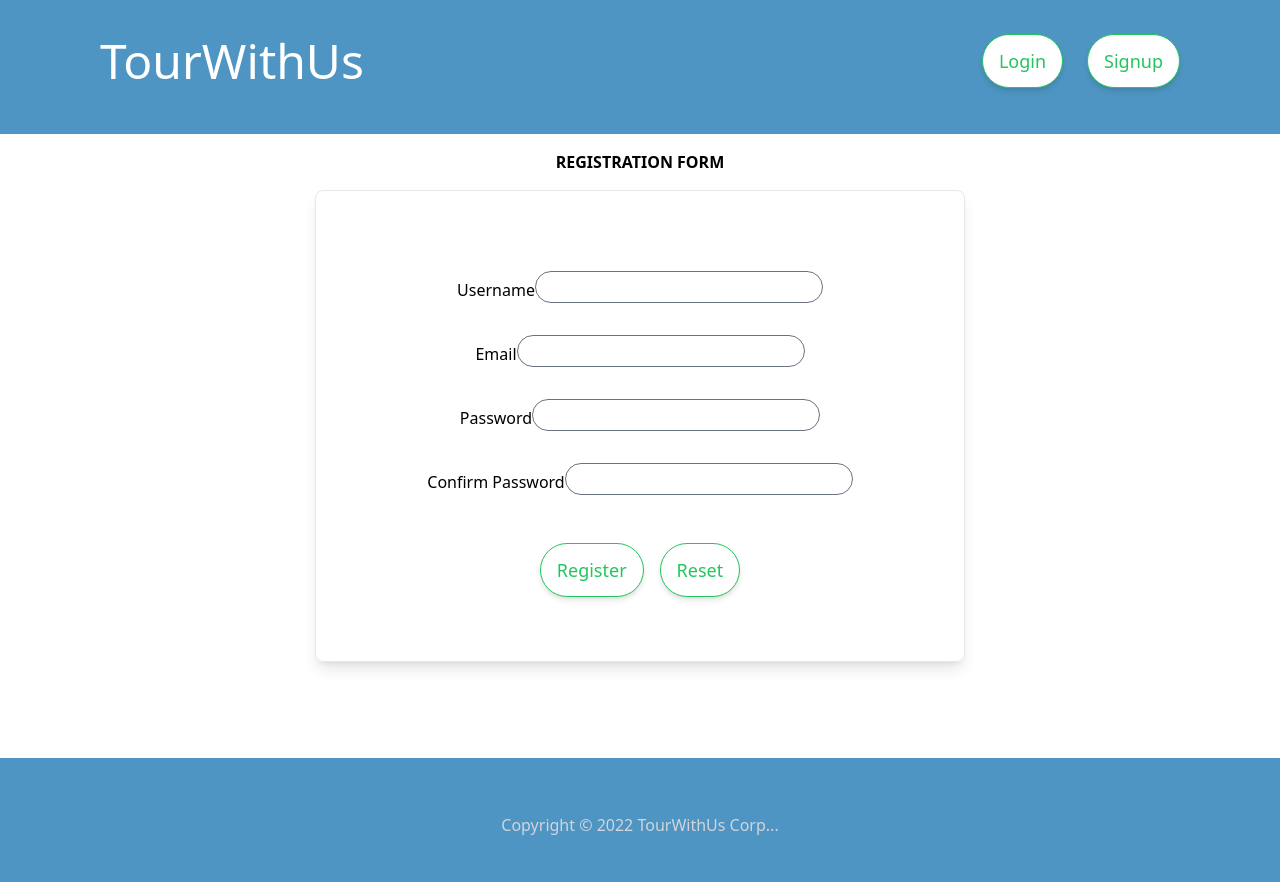
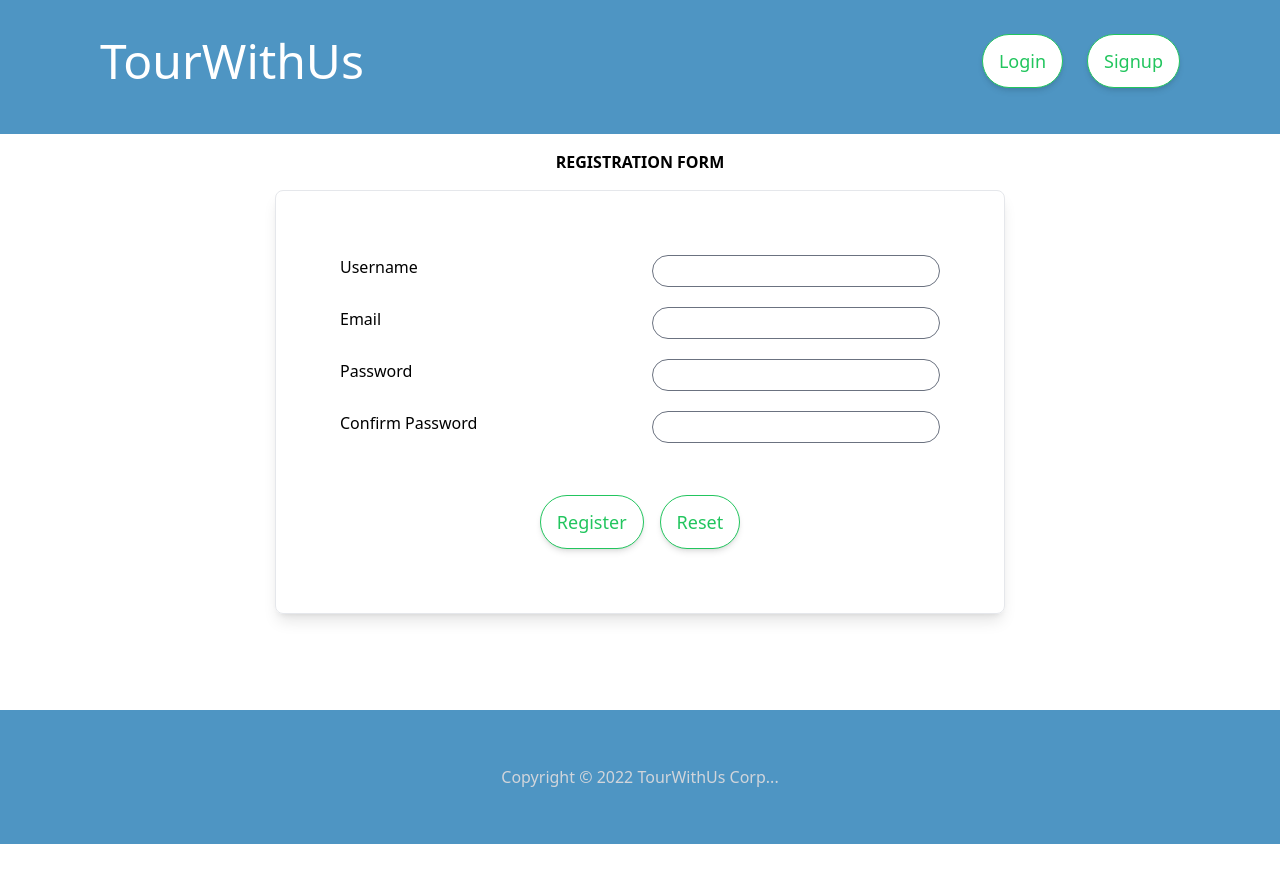
Before and after one commit to maeil99/tourwithus-ttp-project-upgraded-ver, a React (Create React App) app: page /signup in a window 1280 px wide. Shown: the top 882 px of the page. After the commit the page ends 844 px from the top, so only its background shows below. Built offline with nearby package versions, Linux system fonts and the light colour scheme; no server answers.

Commit message:
fix UI for login and register

```diff
--- a/src/components/forms/Input.tsx
+++ b/src/components/forms/Input.tsx
@@ -28,13 +28,20 @@ const InputField = ({
   errorMessageClassname,
 }: InputProps) => {
   return (
-    <div className={className ? "" : "flex flex-col w-[223px] md:w-[443px]"}>
+    <div
+      className={
+        className
+          ? "grid grid-cols-2  space-x-3 justify-start"
+          : "flex flex-col w-[223px] md:w-[443px]"
+      }
+    >
       <label
         htmlFor={name}
-        className={className ? "" : "text-xl md:text-3xl pb-2"}
+        className={className ? "flex" : "text-xl md:text-3xl pb-2"}
       >
         {label}
       </label>
+      <div>
         <Field
           as={as}
           type={type}
@@ -47,8 +54,13 @@ const InputField = ({
               : "h-8 md:h-16 items-center text-lg md:text-2xl px-2 border border-black rounded-lg"
           }
         />
-      <div className={`text-red-600  ${errorMessageClassname ? errorMessageClassname : 'px-16'}`}>
+        <div
+          className={`text-red-600  ${
+            errorMessageClassname ? errorMessageClassname : "px-16"
+          }`}
+        >
           <ErrorMessage name={name} />
+        </div>
       </div>
     </div>
   );
--- a/src/pages/signup/Signup.tsx
+++ b/src/pages/signup/Signup.tsx
@@ -34,46 +34,38 @@ const Singup = () => {
       <h1 className="text-center font-bold uppercase py-4">
         Registration Form
       </h1>
-      <div className="flex justify-center pb-24">
+      <div className="flex flex-row justify-center pb-24">
         <Formik
           initialValues={initialValues}
           onSubmit={handleSubmit}
           validationSchema={validationShema}
         >
-          <Form className="border p-16 rounded-lg shadow-lg">
-            <div className="space-x-20 py-4">
+          <Form className="border p-16 rounded-lg shadow-lg space-y-5">
             <InputField
               type={InputType.TEXT}
               name="displayName"
               label="Username"
               className={inputCSS}
             />
-            </div>
-            <div className="space-x-28 py-4">
             <InputField
               type={InputType.EMAIL}
               name="email"
               label="Email"
               className={inputCSS}
             />
-            </div>
-            <div className="space-x-20 py-4">
             <InputField
               type={InputType.PASSWORD}
               name="password"
               label="Password"
               className={inputCSS}
             />
-            </div>
-            <div className="space-x-7 py-4">
             <InputField
               type={InputType.PASSWORD}
               name="confirmPassword"
               label="Confirm Password"
               className={inputCSS}
-                errorMessageClassname="px-36"
             />
-            </div>
+
             <div className="space-x-4 justify-center px-40 pt-8">
               {isPending ? (
                 <Button disabled>Loading</Button>
```
Lines whose indentation alone changed are shown as unchanged.
